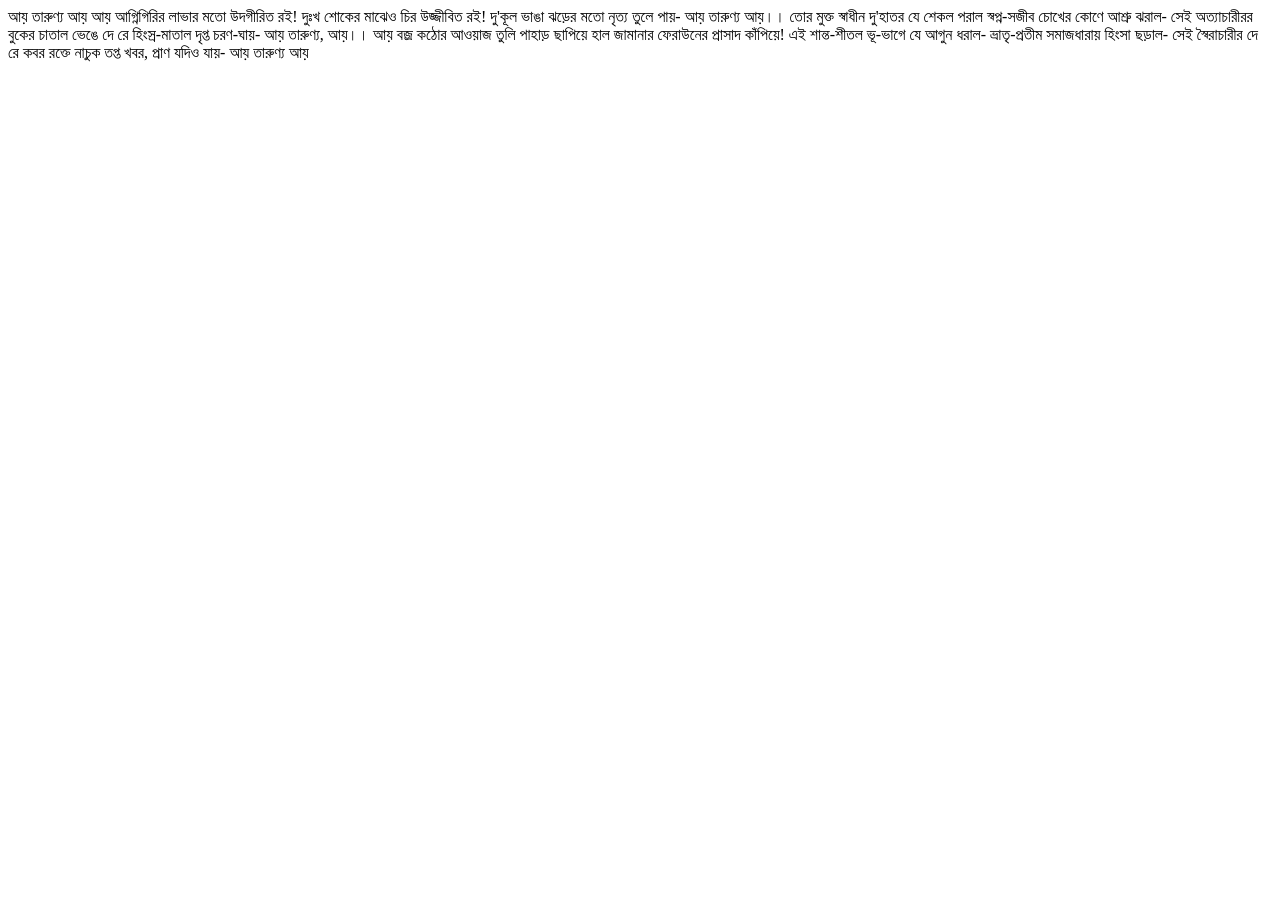
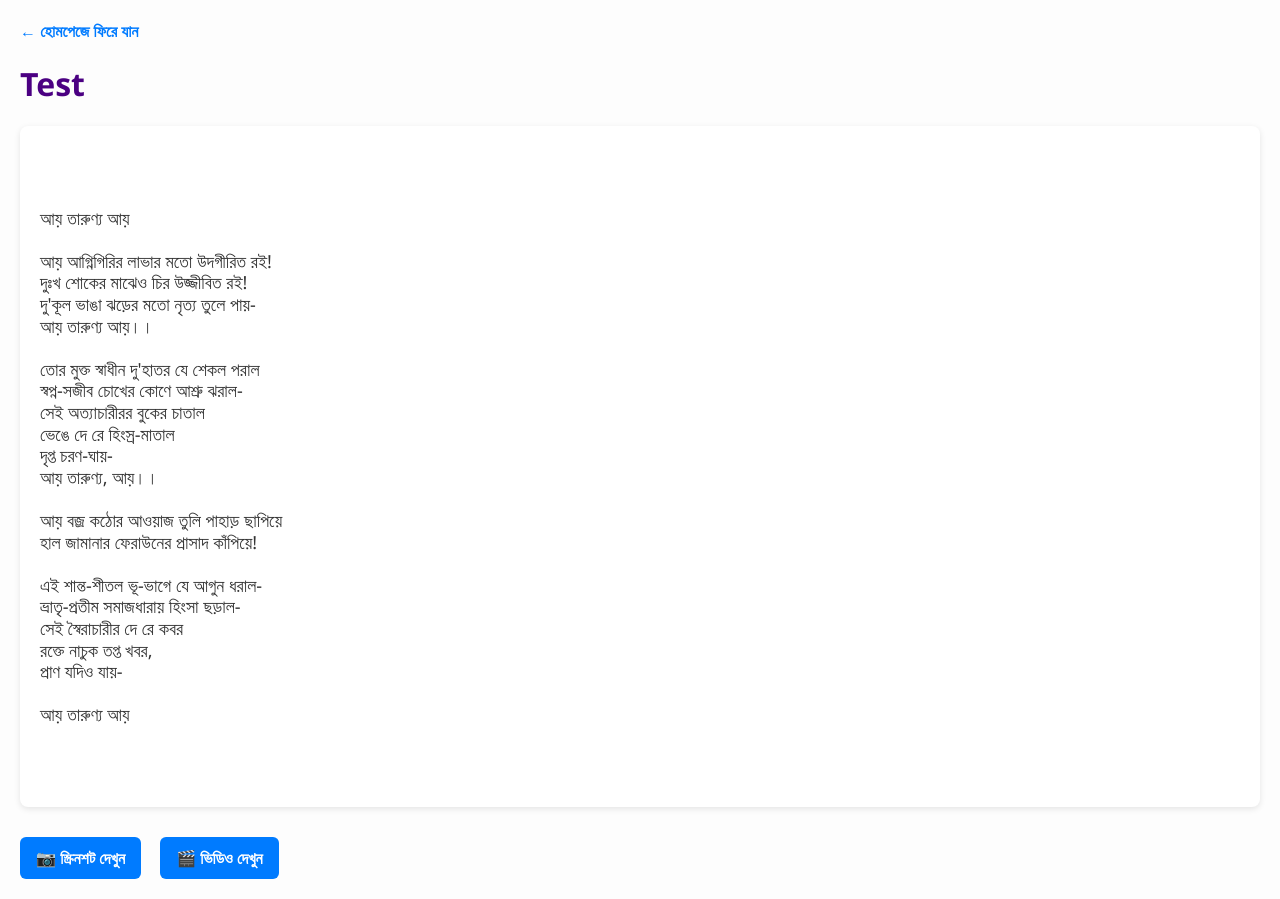
Before and after one commit to msnrweb/islami-song, a plain HTML site: page lyrics/aytarunno.html in a window 1280 px wide. Before the commit the page ends 800 px from the top, so only its background shows below. Drawn offline with Linux system fonts and the light colour scheme.

Commit message:
Update file

```diff
--- a/lyrics/aytarunno.html
+++ b/lyrics/aytarunno.html
@@ -1,5 +1,21 @@
+<!DOCTYPE html>
+<html lang="bn">
 
+<head>
+    <meta charset="UTF-8">
+    <meta name="viewport" content="width=device-width, initial-scale=1.0">
+    <title>আয় তারুণ্য আয় - Lyrics</title>
+    <link rel="stylesheet" href="style.css">
+</head>
 
+<body>
+
+    <a href="../index.html">← হোমপেজে ফিরে যান</a>
+
+    <h1>Test</h1>
+
+    <div class="lyrics">
+        <p>
 আয় তারুণ্য আয়
 
 আয় আগ্নিগিরির লাভার মতো উদগীরিত রই!
@@ -24,3 +40,15 @@
 প্রাণ যদিও যায়-
 
 আয় তারুণ্য আয়
+
+        </p>
+    </div>
+
+    <div class="actions">
+        <a href="../pics/aytarunno.png" target="_blank">📷 স্ক্রিনশট দেখুন</a>
+        <a href="../videos/aytarunno.mp4" target="_blank">🎬 ভিডিও দেখুন</a>
+    </div>
+
+</body>
+
+</html>
```
